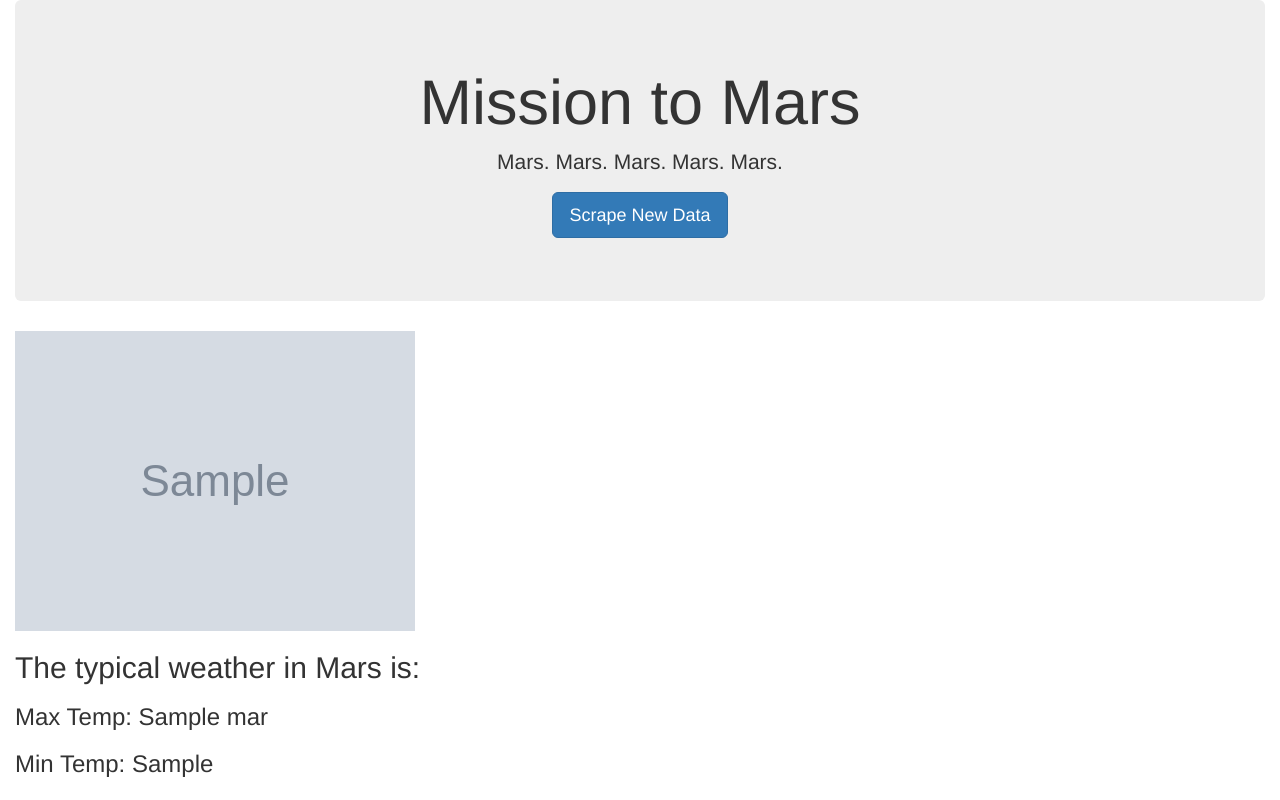
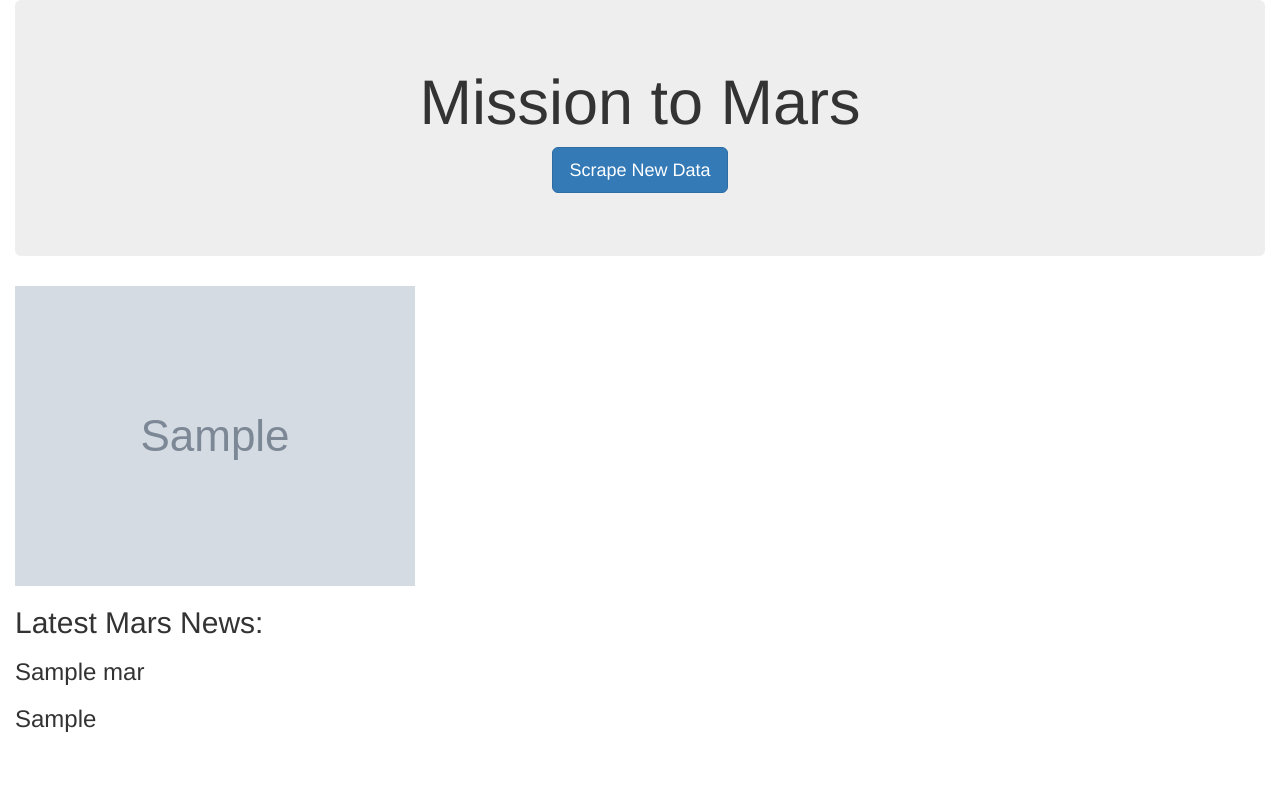
Before and after one commit to AmyWagarCinch/web-scraping-challenge, a Flask app: page / in a window 1280 px wide. Run offline with Flask 2, Linux system fonts and the light colour scheme; grey boxes marked "Sample" are stand-in pictures; a database or web service that is not in the repository returns one stand-in record (values such as "Sample title"); some libraries are stand-ins or nearby versions.

Commit message:
modifying html file

```diff
--- a/Mission_to_Mars/templates/index.html
+++ b/Mission_to_Mars/templates/index.html
@@ -13,13 +13,13 @@
   <div class="container-fluid">
     <div class="jumbotron text-center">
       <h1>Mission to Mars</h1>
-      <p>Mars. Mars. Mars. Mars. Mars.</p>
+
       <p><a class="btn btn-primary btn-lg" href="/scrape" role="button">Scrape New Data</a></p>
     </div>
     <img src="{{ mars.img_url }}" alt="Sloth">
-    <h2>The typical weather in Mars is:</h2>
-    <h3>Max Temp: {{ mars.news_title }}</h3>
-    <h3>Min Temp: {{ mars.news_paragraph }}</h3>
+    <h2>Latest Mars News:</h2>
+    <h3>{{ mars.news_title }}</h3>
+    <h3>{{ mars.news_paragraph }}</h3>
   </div>
   </div>
 </body>
```
